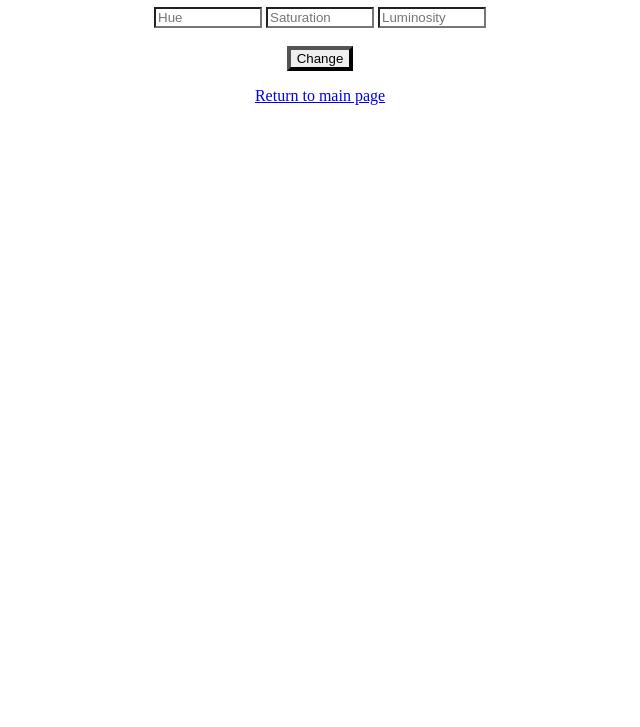
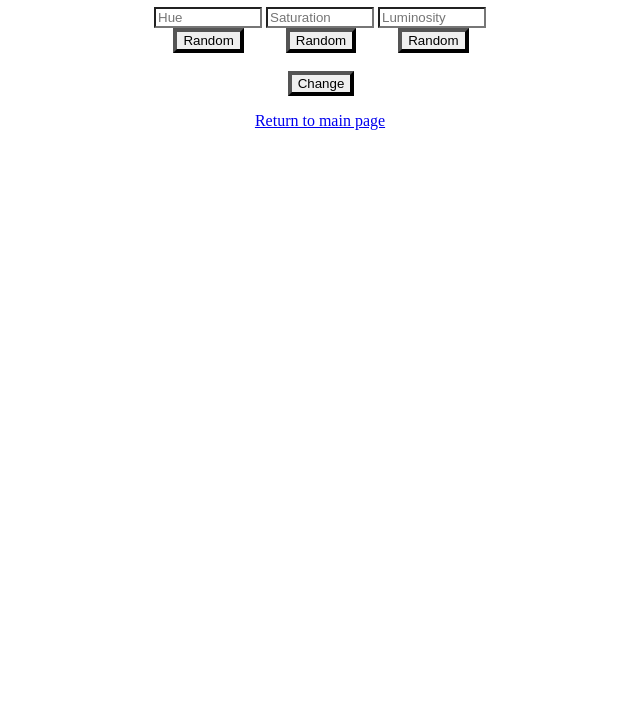
Before and after one commit to Audio-Ninja/Code-Git-Test, a plain HTML site: page color.html in a window 1280 px wide. Shown: the part 73-800 px from the top of the page, without its empty margins (320-960 px from the left). Drawn offline with Linux system fonts and the light colour scheme.

Commit message:
Random Colors

```diff
--- a/color.html
+++ b/color.html
@@ -11,6 +11,8 @@
         }
         button {
             border-width: 4px;
+            margin-left: 20px;
+            margin-right: 18px;
         }
     </style>
 </head>
@@ -20,6 +22,10 @@
     <input placeholder="Hue" id="Hue">
     <input placeholder="Saturation" id="Saturation">
     <input placeholder="Luminosity" id="Luminosity">
+    <br>
+    <button onclick="randHue()">Random</button>
+    <button onclick="randSaturation()">Random</button>
+    <button onclick="randLuminosity()">Random</button>
     <br>
     <br>
     <button type="button" onclick="changecolor()">Change</button>
@@ -32,6 +38,15 @@
             l = document.getElementById("Luminosity").value;
             document.body.style.backgroundColor= "hsl(" + h + "," + s + "%," + l + "%)";
         }
+        function randHue() {
+            document.getElementById("Hue").value = Math.floor(Math.random() * 360) + 1;
+        }
+        function randSaturation() {
+            document.getElementById("Saturation").value = Math.floor(Math.random() * 101);
+        }
+        function randLuminosity() {
+            document.getElementById("Luminosity").value = Math.floor(Math.random() * 101);
+        }
     </script>
     <p><a href="index.html">Return to main page</a></p>
 </body>
```
Also changed, not shown: Number Guessing Game.html (+1 -1 lines).
